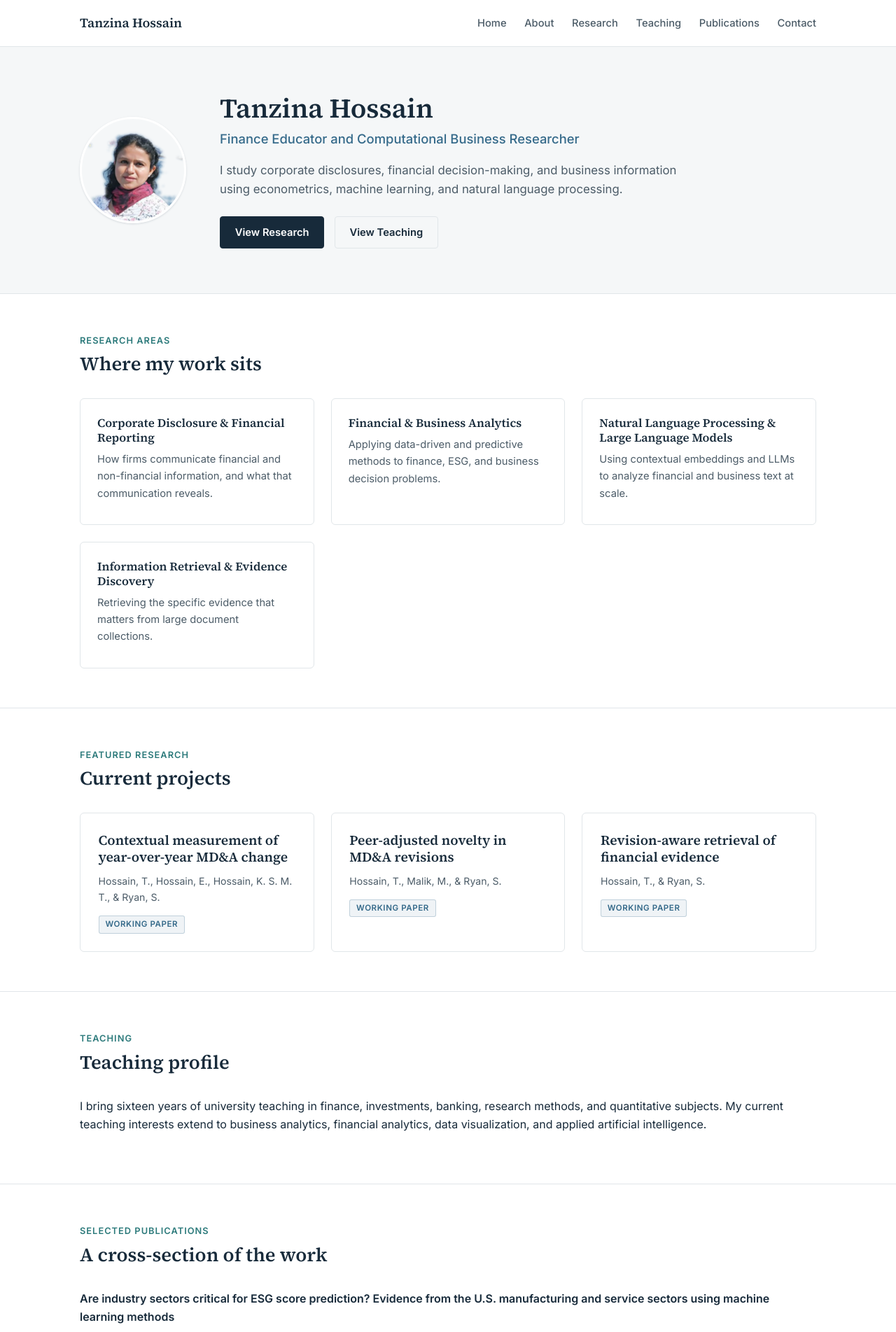
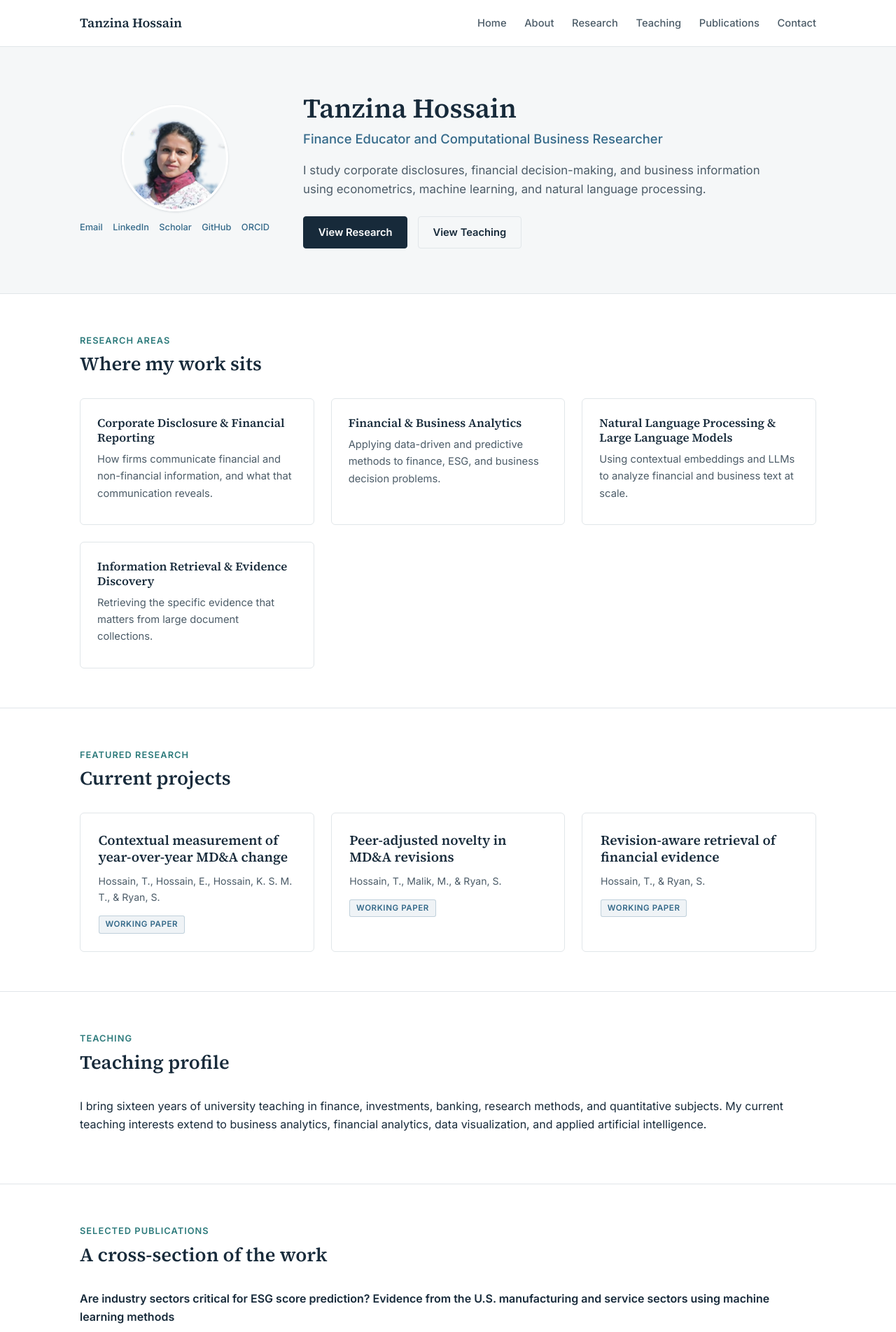
Before and after one commit to tanzinahossain/tanzinahossain.github.io, a Jekyll site: the page built from index.html, in a window 1280 px wide. Shown: the top 1903 px of the page at 70% size. Built offline with Jekyll 4.4.1, drawn with Linux system fonts in a browser that asks for light colours; some of the changed text lies outside the part shown.

Commit message:
Move social links under the hero photo, matching the old profile-card layout
Co-Authored-By: Claude Sonnet 5 <noreply@anthropic.com>

```diff
--- a/assets/css/style.css
+++ b/assets/css/style.css
@@ -47,6 +47,10 @@ section + section{border-top:1px solid var(--border)}
 .hero{background:var(--gray); padding:4rem 0}
 .hero-grid{display:flex; gap:3rem; align-items:center; flex-wrap:wrap}
 .hero-photo{width:9.5rem; height:9.5rem; border-radius:50%; object-fit:cover; border:3px solid var(--white); box-shadow:0 1px 3px rgba(23,42,58,.15); flex:none}
+.hero-photo-col{display:flex; flex-direction:column; align-items:center; gap:.8rem; flex:none}
+.hero-social{display:flex; flex-wrap:wrap; justify-content:center; gap:.5rem .9rem}
+.hero-social a{font-size:.8rem; font-weight:500; color:var(--blue)}
+.hero-social a:hover{color:var(--teal)}
 .hero-text{flex:1 1 22rem; min-width:0}
 .hero-text .kicker{font-family:var(--sans); font-size:.85rem; font-weight:600; letter-spacing:.06em; text-transform:uppercase; color:var(--teal); margin-bottom:.5rem}
 .hero-text h1{margin-bottom:.3rem}
--- a/index.html
+++ b/index.html
@@ -6,7 +6,16 @@ description: Finance educator and computational business researcher — corporat
 
 <section class="hero">
   <div class="wrap hero-grid">
-    <img class="hero-photo" src="{{ '/portrait.png' | relative_url }}" alt="Tanzina Hossain">
+    <div class="hero-photo-col">
+      <img class="hero-photo" src="{{ '/portrait.png' | relative_url }}" alt="Tanzina Hossain">
+      <div class="hero-social">
+        <a href="mailto:ematanzina@gmail.com">Email</a>
+        <a href="https://www.linkedin.com/in/tanzina-hossain-91a5b6146" target="_blank" rel="noopener">LinkedIn</a>
+        <a href="https://scholar.google.com/citations?hl=en&user=bYUdlSEAAAAJ" target="_blank" rel="noopener">Scholar</a>
+        <a href="https://github.com/tanzinahossain" target="_blank" rel="noopener">GitHub</a>
+        <a href="https://orcid.org/0000-0001-7919-7122" target="_blank" rel="noopener">ORCID</a>
+      </div>
+    </div>
     <div class="hero-text">
       <h1>Tanzina Hossain</h1>
       <div class="role">Finance Educator and Computational Business Researcher</div>
@@ -97,11 +106,5 @@ description: Finance educator and computational business researcher — corporat
     </div>
     <p class="lede">I welcome opportunities to collaborate on research involving finance, accounting, data analytics, and emerging AI methods.</p>
     <p><a href="mailto:ematanzina@gmail.com">ematanzina@gmail.com</a></p>
-    <p>
-      <a href="https://www.linkedin.com/in/tanzina-hossain-91a5b6146" target="_blank" rel="noopener">LinkedIn</a> ·
-      <a href="https://scholar.google.com/citations?hl=en&user=bYUdlSEAAAAJ" target="_blank" rel="noopener">Google Scholar</a> ·
-      <a href="https://github.com/tanzinahossain" target="_blank" rel="noopener">GitHub</a> ·
-      <a href="https://orcid.org/0000-0001-7919-7122" target="_blank" rel="noopener">ORCID</a>
-    </p>
   </div>
 </section>
```
